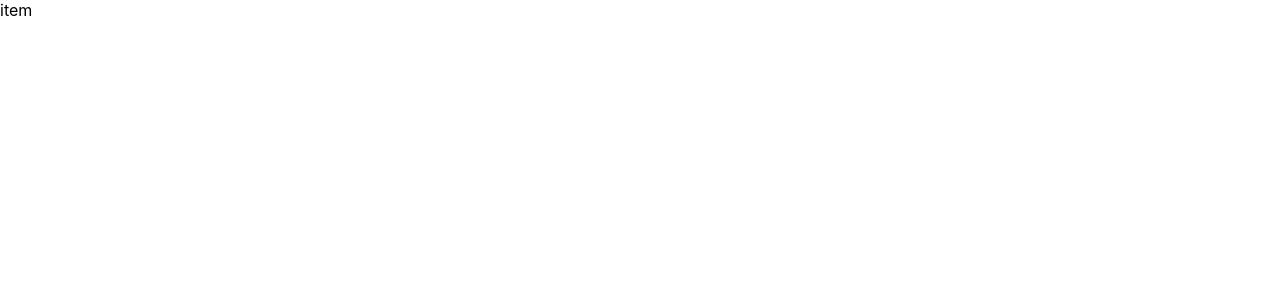
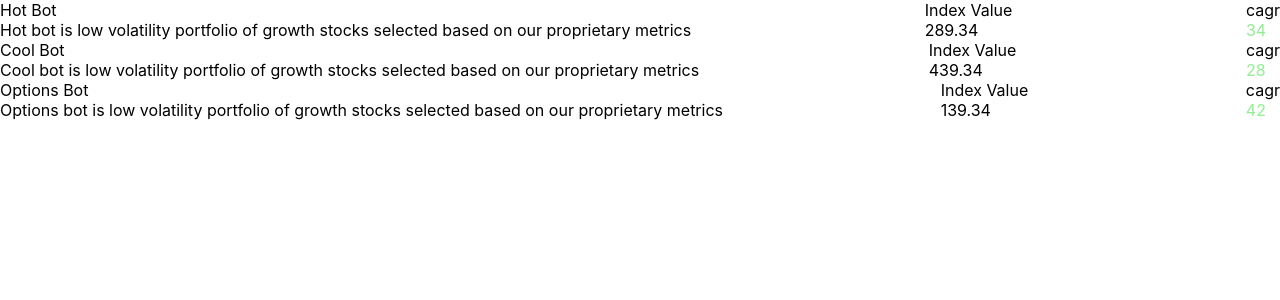
Before and after one commit to Saadhasan21/trader, a React (Create React App) app: page /bots-details/1 in a window 1280 px wide. Shown: the top 300 px of the page. Built offline with nearby package versions, Linux system fonts and the light colour scheme.

Commit message:
Tried some functionality

```diff
--- a/src/App.js
+++ b/src/App.js
@@ -44,13 +44,15 @@ function App() {
         <Route path="/bots">
           {data.map((eachbot)=>(
 
-            <Bots botid={eachbot.id} botbot={eachbot.bot} botdisc={eachbot.description} botindex={eachbot['index-value']} botcagr={eachbot.cagr}/>
+            <Bots botid={eachbot.id} botbot={eachbot.bot} botindex={eachbot['index-value']} botcagr={eachbot.cagr}/>
           ))}
         </Route>
 
         <Route path="/bots-details/:id">
-          <Viewalgo/>
-        </Route>
+        {data.map((eachbot)=>(
+
+            <Viewalgo  botbot={eachbot.bot} botdisc={eachbot.description} botindex={eachbot['index-value']} botcagr={eachbot.cagr}/>
+          ))}        </Route>
 
       </Switch>
       </div>
--- a/src/components/Viewalgo.js
+++ b/src/components/Viewalgo.js
@@ -1,9 +1,21 @@
 import React from 'react'
 
 export default function Viewalgo(props) {
+
     return (
-        <div>
-            item
+        <div className="f-container">
+            <div>
+                <div>{props.botbot}</div>
+                <div>{props.botdisc}</div>
+            </div>
+            <div>
+                <div>Index Value</div>
+                <div>{props.botindex}</div>
+            </div>
+            <div>
+                <div>cagr</div>
+                <div className="cagr">{props.botcagr}</div>
+            </div>
         </div>
-    )
+    );
 }
```
